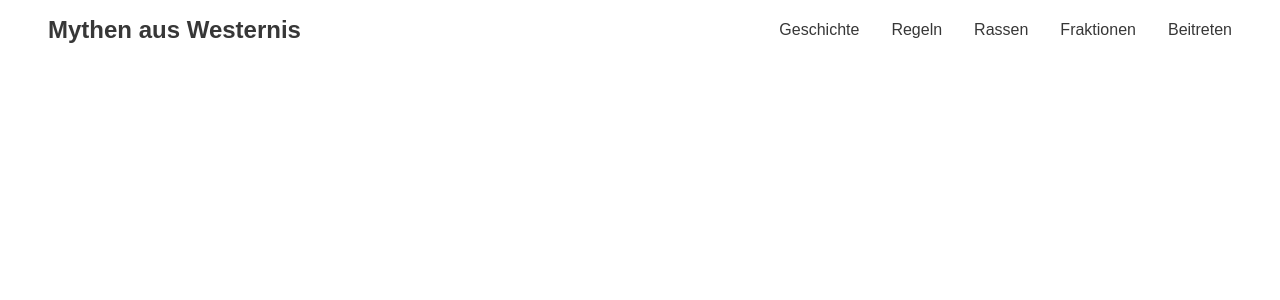
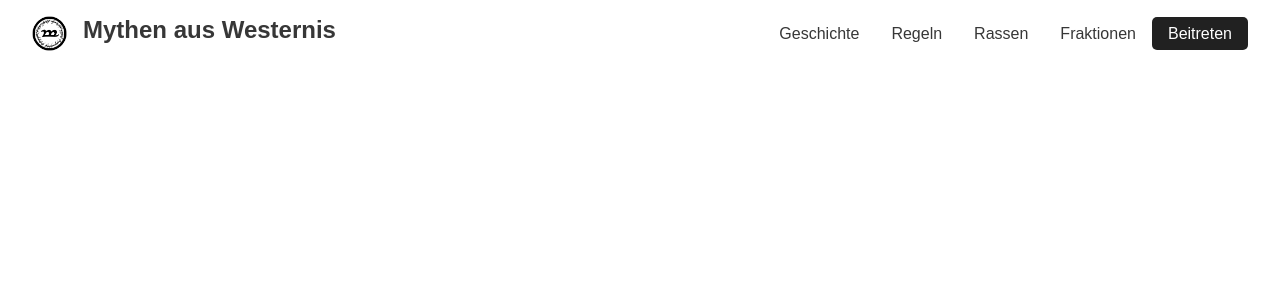
Before and after one commit to DannyINF/maw-rp-de, a Next.js app: page / in a window 1280 px wide. Shown: the top 300 px of the page. Built offline with nearby package versions, Linux system fonts and the light colour scheme; a web font is replaced by a local one.

Commit message:
feed(header) added logo

```diff
--- a/src/components/header/header.module.scss
+++ b/src/components/header/header.module.scss
@@ -24,6 +24,11 @@ $font-weight-extrabold: 800;
     margin-right: 1rem;
 }
 
+.logo img {
+    float: left;
+    margin-right: 0;
+}
+
 .link {
     font-family: var(--font-family);
     color: var(--text-dark);
@@ -39,6 +44,22 @@ $font-weight-extrabold: 800;
     }
 }
 
+.linkMarked {
+    font-family: var(--font-family);
+    color: var(--text-light);
+    text-decoration: none;
+    padding: 0.5rem 1rem;
+    border-radius: 5px;
+    transition: all 0.3s;
+    background-color: var(--bg-dark);
+
+    &:hover {
+        color: var(--text-light);
+        background-color: var(--accent-color-secondary);
+        text-decoration: none;
+    }
+}
+
 .nav ul {
     display: flex;
     list-style-type: none;
--- a/src/components/header/header.tsx
+++ b/src/components/header/header.tsx
@@ -1,30 +1,44 @@
 // components/Header.js
 
-import React from 'react';
-import styles from './header.module.scss';
+import React from "react";
+import styles from "./header.module.scss";
+import Image from "next/image";
 
 const Header = () => {
   return (
     <header className={styles.header}>
       <div className={styles.logo}>
-        <a href="#home" className={styles.link}>Mythen aus Westernis</a>
+        <Image src="/logo-black.png" alt="logo" className={styles.logo} width={35} height={35} />
+        <a href="#home" className={styles.link}>
+          Mythen aus Westernis
+        </a>
       </div>
       <nav className={styles.nav}>
         <ul>
           <li>
-            <a href="#geschichte" className={styles.link}>Geschichte</a>
+            <a href="#geschichte" className={styles.link}>
+              Geschichte
+            </a>
           </li>
           <li>
-            <a href="#regeln" className={styles.link}>Regeln</a>
+            <a href="#regeln" className={styles.link}>
+              Regeln
+            </a>
           </li>
           <li>
-            <a href="#rassen" className={styles.link}>Rassen</a>
+            <a href="#rassen" className={styles.link}>
+              Rassen
+            </a>
           </li>
           <li>
-            <a href="#fraktionen" className={styles.link}>Fraktionen</a>
+            <a href="#fraktionen" className={styles.link}>
+              Fraktionen
+            </a>
           </li>
           <li>
-            <a href="#beitreten" className={styles.link}>Beitreten</a>
+            <a href="#beitreten" className={styles.linkMarked}>
+              Beitreten
+            </a>
           </li>
         </ul>
       </nav>
```
Also changed, not shown: public/logo-black.png (added), public/logo.png (added).
